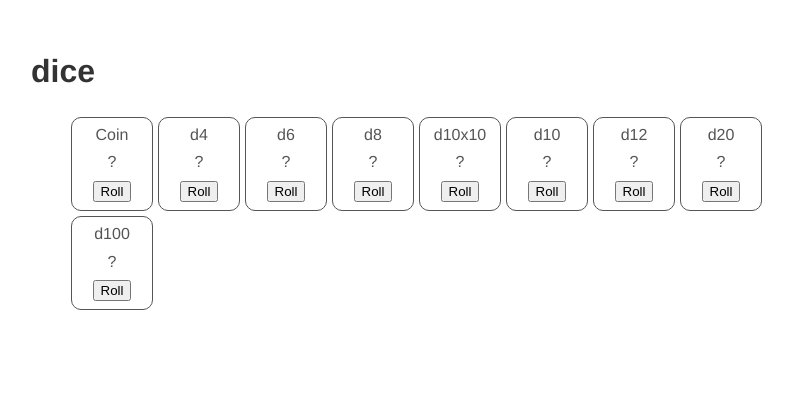
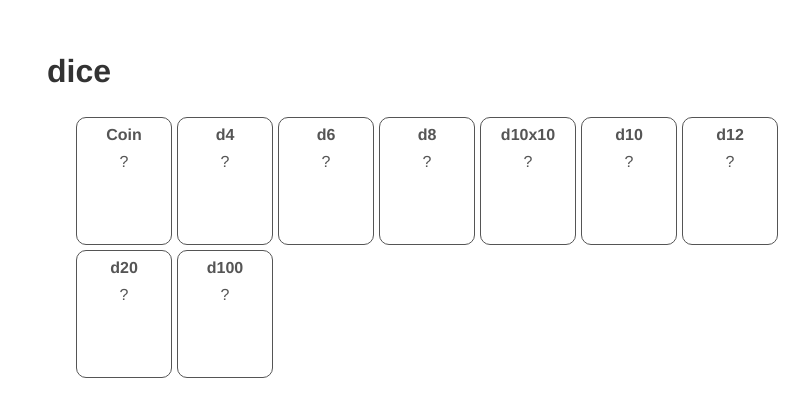
Before and after one commit to rsmyly/dice, a React (Create React App) app: page / in a window 1280 px wide. Shown: the top 416 px of the page, without its empty margins (209-1018 px from the left). Built offline with nearby package versions, Linux system fonts and the light colour scheme.

Commit message:
improve die appearance and behavior

```diff
--- a/src/App.css
+++ b/src/App.css
@@ -1,3 +1,10 @@
+html {
+  box-sizing: border-box;
+}
+*, *:before, *:after {
+  box-sizing: inherit;
+}
+
 body {
   margin: 0 auto;
   max-width: 50rem;
--- a/src/components/DiceTray/DiceTray.module.css
+++ b/src/components/DiceTray/DiceTray.module.css
@@ -9,4 +9,5 @@
 	gap: 5px;
 	padding: 5px;
 	margin: 0 auto;
+	user-select: none
 }
--- a/src/components/Die/Die.module.css
+++ b/src/components/Die/Die.module.css
@@ -2,8 +2,21 @@
 	border: 1px solid #555;
 	border-radius: 10px;
 	text-align: center;
-	width: 4em;
+	min-width: 6em;
+	max-width: 9em;
+	min-height: 8em;
 	padding: .5em;
+	overflow-wrap: break-word;
+}
+
+.die.pushed {
+	border: 5px solid #555;
+	padding: -5px;
+	border-radius: 10px;
+}
+
+.dieName {
+	font-weight: bold;
 }
 
 .choiceDisplay, .rollButtonContainer {
--- a/src/components/Die/Die.tsx
+++ b/src/components/Die/Die.tsx
@@ -14,17 +14,24 @@ const Die = ({ name, choices }: DieProps) => {
     delayTimeMs: defaultDelayTimeMs,
   });
 
+  const [isBeingPushed, setIsBeingPushed] = useState(false);
+
   const choiceDisplay = isChoicePending ? "rolling..." : choice;
 
   return (
-    <div className={styles.die}>
+    <div
+      className={styles.die + (isBeingPushed ? " " + styles.pushed : "")}
+      onPointerDown={() => setIsBeingPushed(true)}
+      onPointerUp={() => {
+        if (isBeingPushed) {
+          choose();
+        }
+        setIsBeingPushed(false);
+      }}
+      onPointerOut={() => setIsBeingPushed(false)}
+    >
       <div className={styles.dieName}>{name}</div>
       <div className={styles.choiceDisplay}>{choiceDisplay}</div>
-      <div className={styles.rollButtonContainer}>
-        <button type="button" onClick={choose}>
-          Roll
-        </button>
-      </div>
     </div>
   );
 };
```
